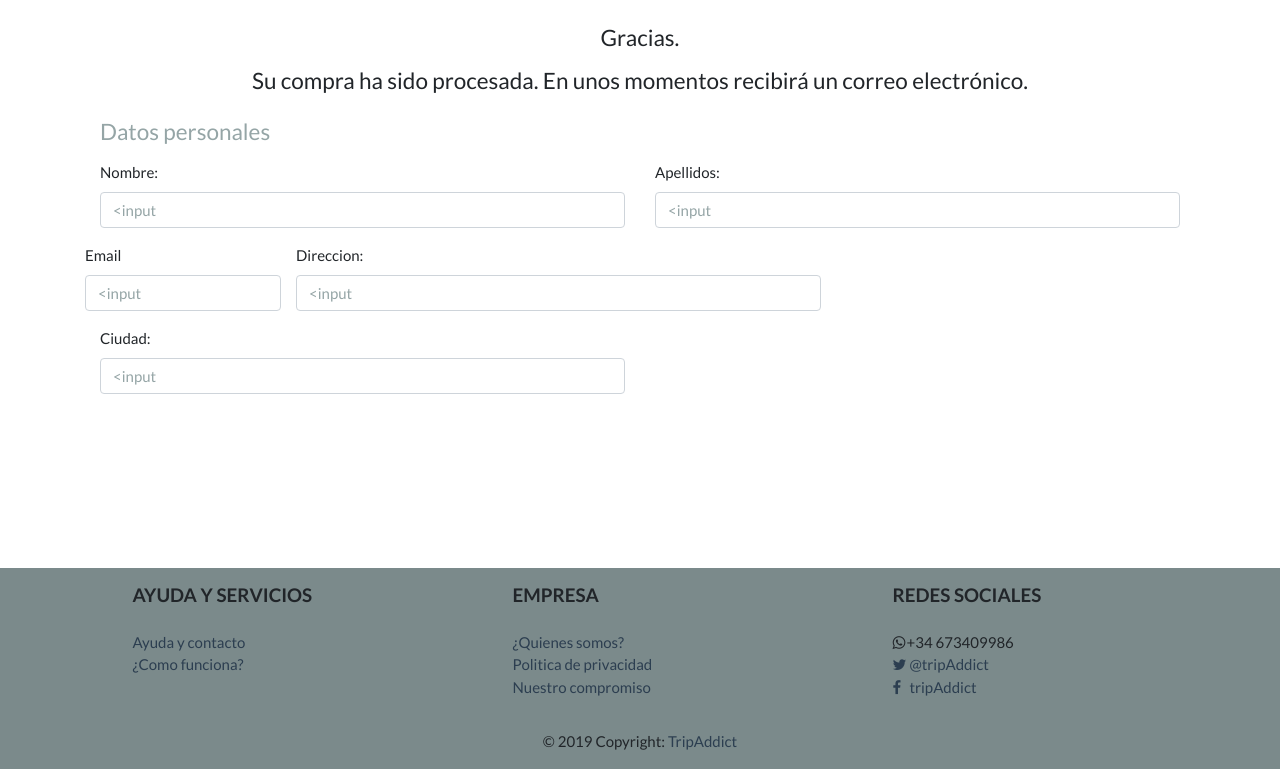
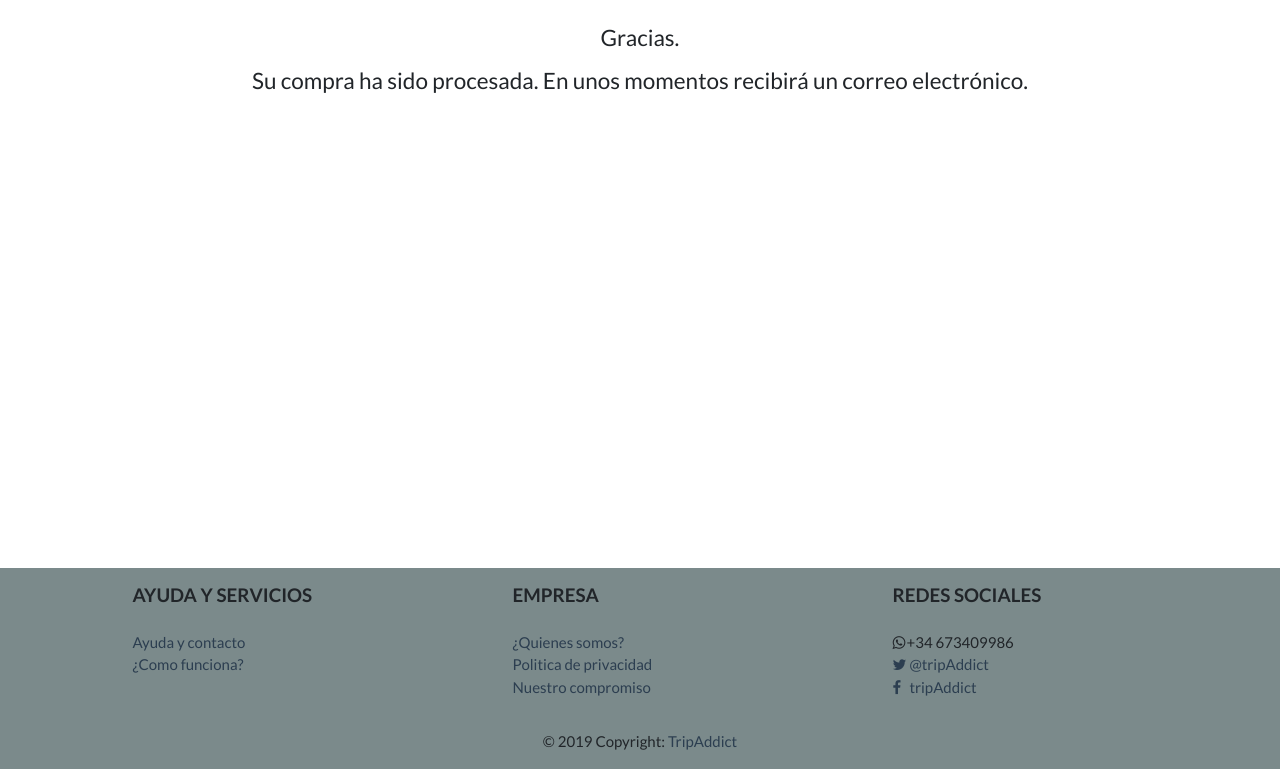
Before and after one commit to DanielGilBenedi/tripAddict, a Symfony app: template templates/fin_compra/index.html.twig in a window 1280 px wide. Shown: the part 80-849 px from the top of the page. Run offline with Twig, Linux system fonts and the light colour scheme; the template is opened without the code that fills it, so the values that code supplies are empty; form fields are guessed from the names that the template uses; some libraries are stand-ins or nearby versions.

Commit message:
final dani

```diff
--- a/templates/fin_compra/index.html.twig
+++ b/templates/fin_compra/index.html.twig
@@ -29,6 +29,7 @@
                             <th scope="col">Producto</th>
                             <th scope="col">Unidades</th>
                             <th scope="col">Precio unidad</th>
+                            <th scope="col">Subtotal</th>
                             <th scope="col">Subtotal</th>
                             <th scope="col"></th>
                         </tr>
@@ -62,50 +63,6 @@
                 </table>
                 {% endif %}
 
-        <div class="container">
-
-            <div class="justify-content-between lh-condensed">
-                <div class="d-flex justify-content-between align-items-center mb-2">
-                    <h4 class="text-muted"> Datos personales </h4>
-                </div>
-            </div>
-
-                <div class="row">
-
-                        <div class="col-md-6 mb-3">
-                                <label for="firstName"> Nombre: </label>
-                                <input type="text" class="form-control" id="firstName" placeholder= {{ form_widget(form.nombre ) }}
-
-                        </div>
-
-                        <div class="col-md-6 mb-3">
-                                <label for="lastName"> Apellidos: </label>
-                                <input type="text" class="form-control" id="lastName" placeholder={{ form_widget(form.apellidos ) }}
-
-                        </div>
 
 
-
-                        <div class="mb-3">
-                            <label for="email"> Email <span class="text-muted"></span></label>
-                            <input type="email" class="form-control" id="email" placeholder={{ form_widget(form.email ) }}
-
-                        </div>
-
-                        <div class="col-md-6 mb-3">
-                                <label for="firstName"> Direccion: </label>
-                                <input type="text" class="form-control" id="firstName" placeholder= {{ form_widget(form.direccion ) }}
-
-                        </div>
-
-                        <div class="col-md-6 mb-3">
-                                <label for="lastName"> Ciudad: </label>
-                                <input type="text" class="form-control" id="lastName" placeholder={{ form_widget(form.ciudad ) }}
-
-                        </div>
-
-
-            </div>
-        </div>
-
 {% endblock %}
```
Also changed, not shown: src/Controller/CanjearpaqueteController.php (+24 -1 lines), templates/canjearpaquete/index.html.twig (+33 -9 lines).
